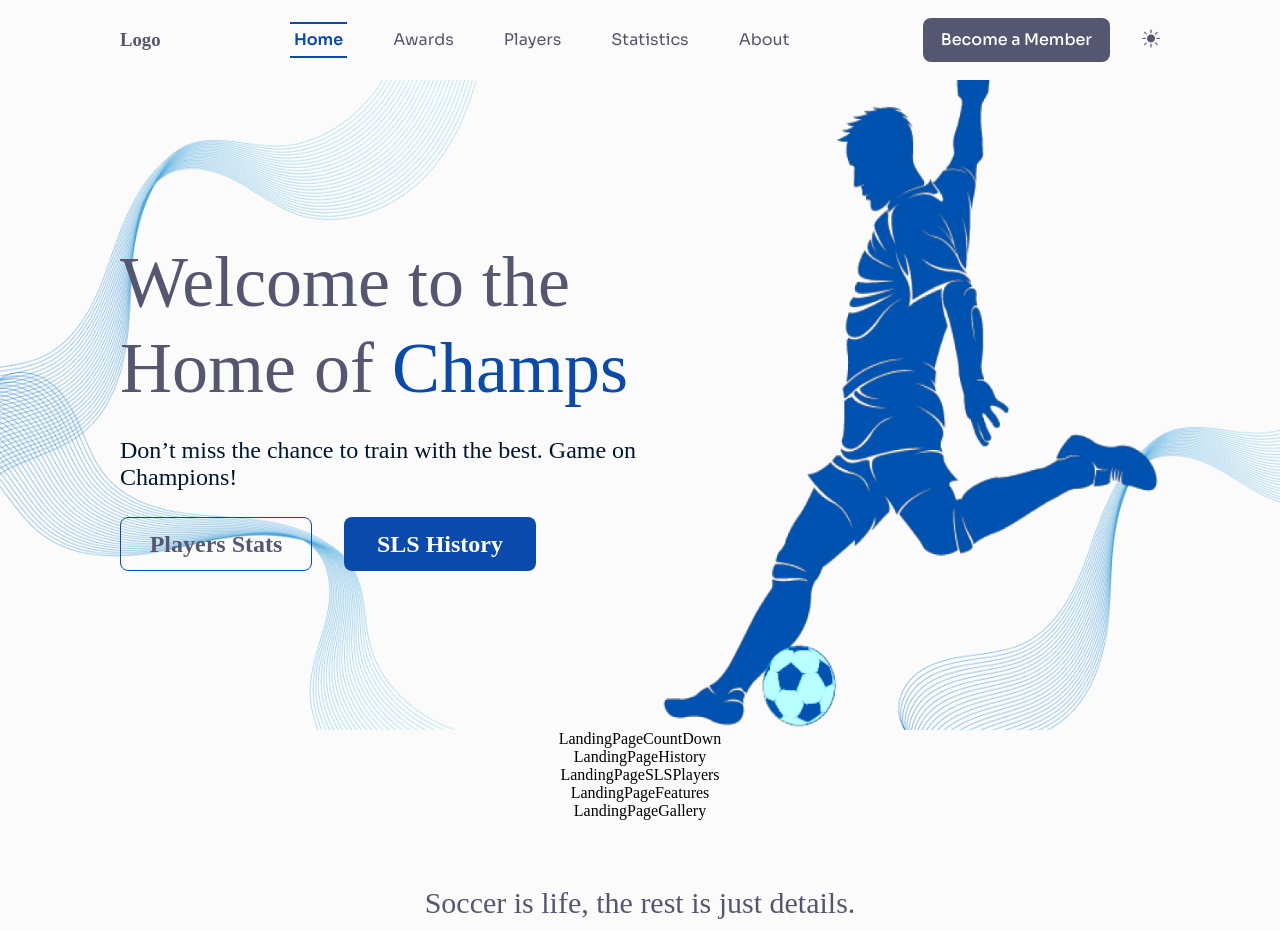
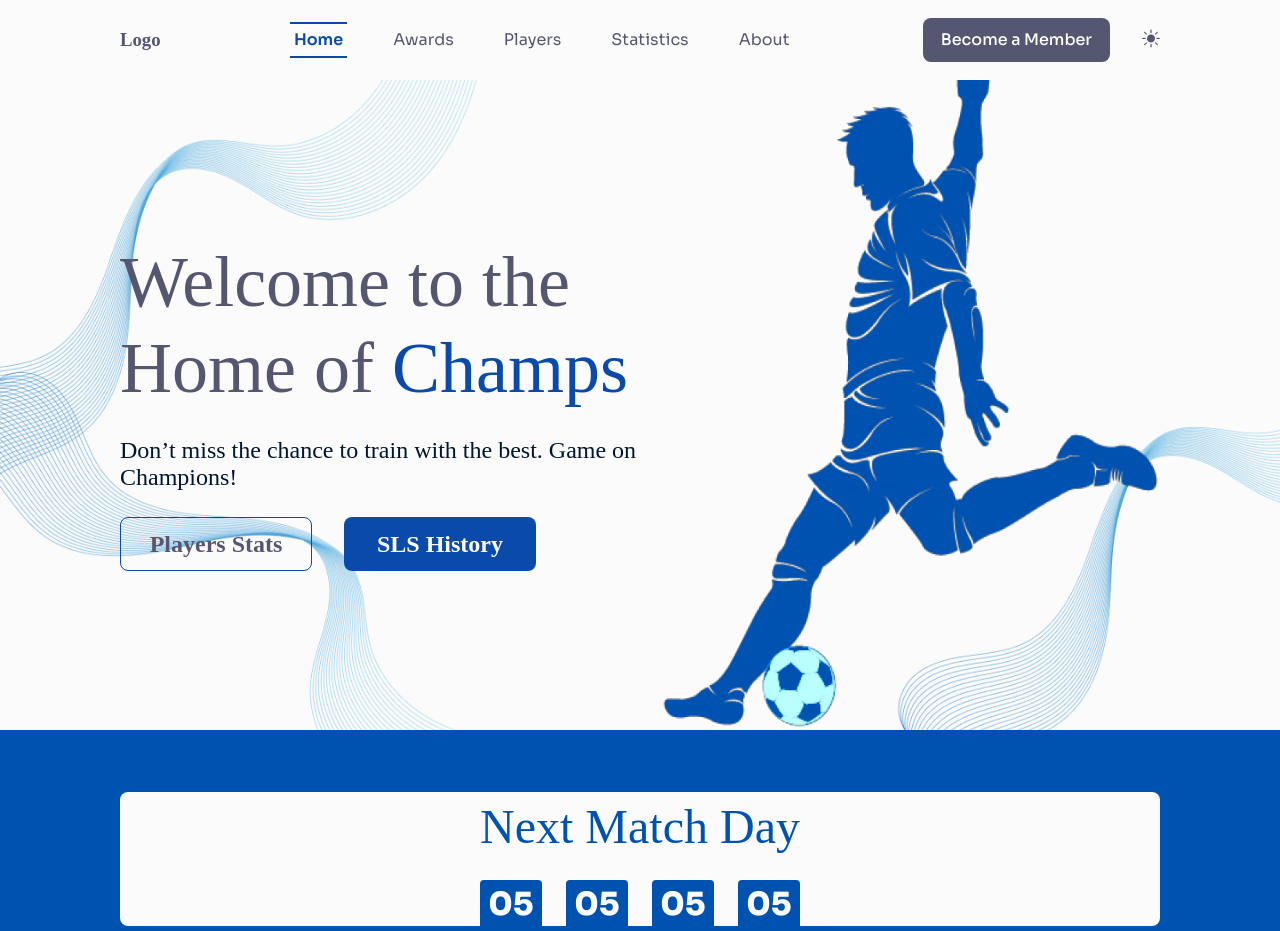
Before and after one commit to SundayLeagueSoccer/sls-public-application-fe, a React (Vite) app: page /home in a window 1280 px wide. Shown: the top 931 px of the page. Built offline with nearby package versions, Linux system fonts and the light colour scheme; a web font is replaced by a local one.

Commit message:
feat: implemented countdown section

```diff
--- a/src/Components/Navbar/Navbar.module.scss
+++ b/src/Components/Navbar/Navbar.module.scss
@@ -4,6 +4,7 @@
   display: flex;
   flex-direction: column;
   width: 100%;
+  z-index: 1000;
 
   .Navbar_container_dark {
     display: flex;
--- a/src/pages/LandingPage/Components/LandingPageCountDown.tsx
+++ b/src/pages/LandingPage/Components/LandingPageCountDown.tsx
@@ -1,10 +1,30 @@
 import styles from "../styles/LandingPageCountDown.module.scss";
+import useApp from "../../../hooks/useApp";
 
 const LandingPageCountDown = () => {
+  const { darkMode } = useApp();
   return (
     <>
       <section className={styles.LandingPageCountDown}>
-        LandingPageCountDown
+        <div
+          className={
+            darkMode ? styles.top_container_dark : styles.top_container_light
+          }
+        >
+          <h2>Next Match Day</h2>
+          <div className={styles.figures_container}>
+            <h5>05</h5>
+            <h5>05</h5>
+            <h5>05</h5>
+            <h5>05</h5>
+          </div>
+        </div>
+        <div className={styles.bottom_container}>
+          <h6>Days</h6>
+          <h6>Hours</h6>
+          <h6>Mins</h6>
+          <h6>Secs</h6>
+        </div>
       </section>
     </>
   );
--- a/src/pages/LandingPage/styles/LandingPageCountDown.module.scss
+++ b/src/pages/LandingPage/styles/LandingPageCountDown.module.scss
@@ -1,5 +1,107 @@
 @use "../../../assets/styles/" as *;
 
 .LandingPageCountDown {
+  background: $secondary;
+  width: 100%;
+  padding: pixRem(62) pixRem(120) pixRem(42.5) pixRem(120);
   display: flex;
+  flex-direction: column;
+
+  @include md() {
+    padding: pixRem(44) pixRem(72) pixRem(44) pixRem(72);
+  }
+  @include sm() {
+    padding: pixRem(22) pixRem(18) pixRem(24) pixRem(18);
+    background-image: url("../images/countdown_background_mobile.png");
+    background-size: cover;
+    background-position: center;
+  }
+
+  .top_container_dark {
+    background-color: $darkModeBackground;
+  }
+
+  .top_container_light {
+    background-color: $lightModeBackground;
+  }
+
+  .top_container_dark,
+  .top_container_light {
+    border-radius: 8px;
+    display: flex;
+    flex-direction: column;
+    align-items: center;
+    padding: 6px 0 0 0;
+    row-gap: pixRem(24);
+
+    h2 {
+      font-weight: 500;
+      font-size: 48px;
+      line-height: 120%;
+      color: $secondary;
+
+      @include md() {
+        font-size: 36px;
+      }
+      @include sm() {
+        font-size: 24px;
+      }
+    }
+
+    .figures_container {
+      display: flex;
+      justify-content: center;
+      column-gap: 24px;
+
+      h5 {
+        font-family: "Sora";
+        color: $darkModeFontPrimary;
+        font-weight: 800;
+        font-size: 32px;
+        line-height: 40px;
+        background-color: $secondary;
+        padding: 4px 0 2px 0;
+        border-top-right-radius: 4px;
+        border-top-left-radius: 4px;
+        text-align: center;
+        width: pixRem(62);
+
+        @include md() {
+          font-size: 26px;
+          line-height: 34px;
+          width: pixRem(58);
+        }
+        @include sm() {
+          font-size: 20px;
+          line-height: 28px;
+          width: pixRem(54);
+        }
+      }
+    }
+  }
+
+  .bottom_container {
+    display: flex;
+    justify-content: center;
+    column-gap: 24px;
+
+    h6 {
+      font-family: "Sora";
+      color: $darkModeFontPrimary;
+      font-weight: 400;
+      font-size: 12px;
+      line-height: 15px;
+      background-color: $secondary;
+      padding: 4px 0;
+      text-align: center;
+      width: pixRem(62);
+
+      @include md() {
+        width: pixRem(58);
+      }
+      @include sm() {
+        width: pixRem(54);
+      }
+    }
+  }
 }
--- a/src/pages/LandingPage/styles/LandingPageHero.module.scss
+++ b/src/pages/LandingPage/styles/LandingPageHero.module.scss
@@ -27,7 +27,6 @@
     display: flex;
     flex-direction: column;
     row-gap: pixRem(26);
-    z-index: 2;
 
     @include sm() {
       text-align: center;
```
Also changed, not shown: src/pages/LandingPage/images/Match day.png (added), src/pages/LandingPage/images/countdown_background_mobile.png (added).
